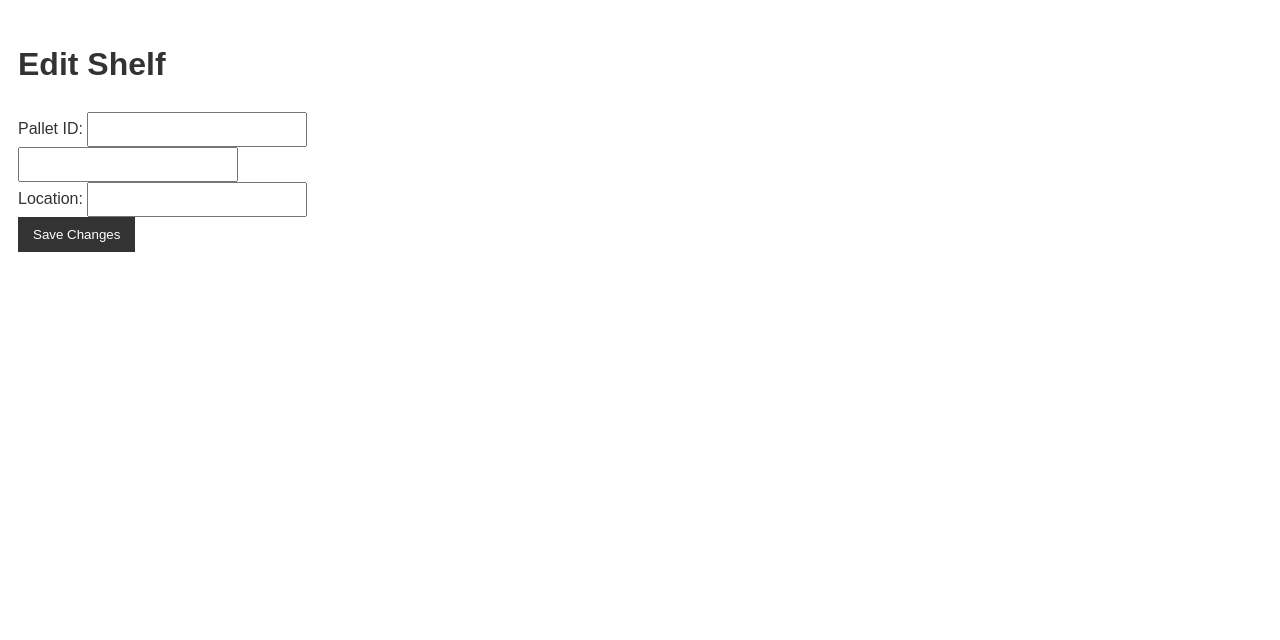
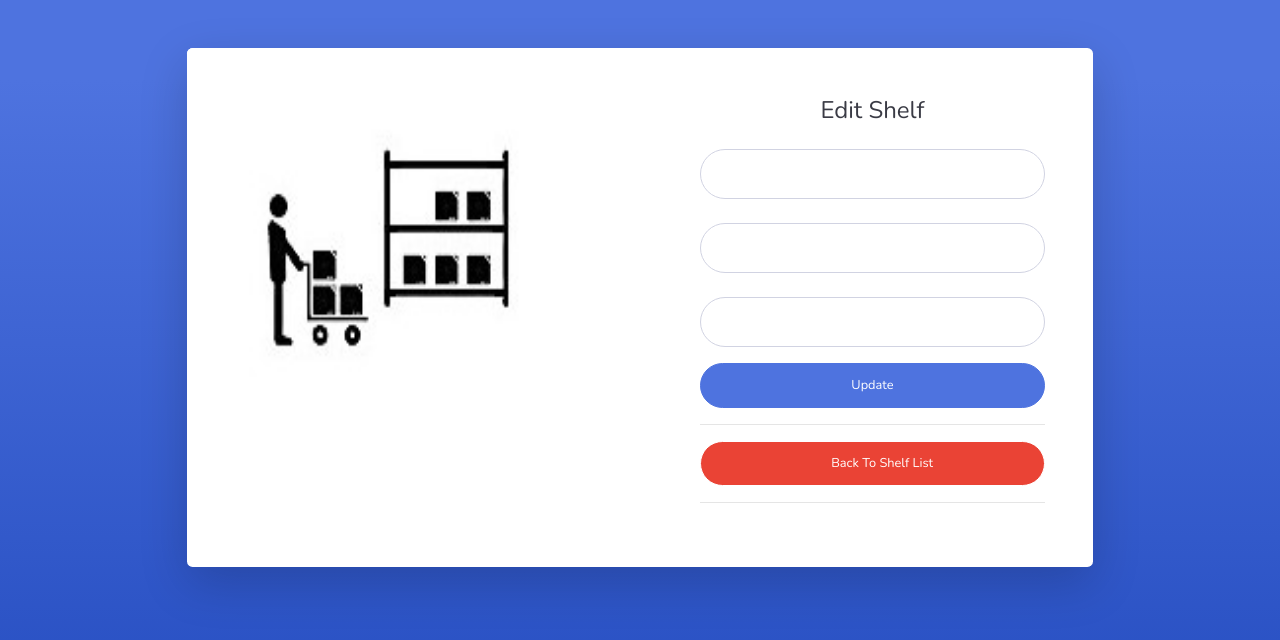
Before and after one commit to AeroWatchDkIT/AdminViewPy, a Flask app: page /editShelf/1 in a window 1280 px wide. Shown: the top 640 px of the page. Run offline with Flask 3, Linux system fonts and the light colour scheme; the visitor is signed in with stand-in values (Sample User, id 1); data that the repository does not hold is empty; some libraries are stand-ins or nearby versions.

Commit message:
:art: Fixed Styling on EditShelves

```diff
--- a/templates/editPallet.html
+++ b/templates/editPallet.html
@@ -84,5 +84,4 @@
     <script src="{{url_for('static', filename='bootstrap/vendor/chart.js/Chart.min.js')}}"></script>
     <!-- Page level custom scripts -->
 </body>
-<body>
 </html>
--- a/templates/editShelf.html
+++ b/templates/editShelf.html
@@ -3,23 +3,85 @@
 <head>
     <meta charset="UTF-8">
     <meta name="viewport" content="width=device-width, initial-scale=1.0">
-    <link rel="stylesheet" href="{{ url_for('static', filename='css/style.css') }}">
+    <link rel="stylesheet" href="{{ url_for('static', filename='bootstrap/css/sb-admin-2.css') }}">
+    <link rel="stylesheet" href="{{ url_for('static', filename='bootstrap/vendor/fontawesome-free/css/all.min.css') }}">
+    <link rel="stylesheet" href="{{ url_for('static', filename='bootstrap/css/sb-admin-2.min.css') }}">
+    <link href="https://fonts.googleapis.com/css?family=Nunito:200,200i,300,300i,400,400i,600,600i,700,700i,800,800i,900,900i" rel="stylesheet">
+    <link rel="icon" href="{{url_for('static', filename='bootstrap/img/PalletSync2Logo.jpg')}}" type="image/x-icon" />
     <title>Edit Shelf</title>
 </head>
-<body>
-    <h1>Edit Shelf</h1>
-    <form action="/editShelf/{{ shelf.id }}" method="POST">
-        <label for="palletId">Pallet ID:</label>
-        <input type="text" id="id" name="id" value="{{ shelf.id }}" readonly>
-        <br>
+<body class="bg-gradient-primary">
+    <!-- Include Bootstrap JS and jQuery -->
+    <script src="https://code.jquery.com/jquery-3.5.1.slim.min.js"></script>
+    <script src="https://cdn.jsdelivr.net/npm/@popperjs/core@2.5.3/dist/umd/popper.min.js"></script>
+    <script src="https://maxcdn.bootstrapcdn.com/bootstrap/4.5.2/js/bootstrap.min.js"></script>
 
-        <input type="text" id="palletId" name="palletId" value="{{ shelf.palletId }}">
-        <br>
+    <!-- Include your validation.js script -->
+    <script src="{{ url_for('static', filename='js/validation.js') }}"></script>
 
-        <label for="location">Location:</label>
-        <input type="text" id="location" name="location" value="{{ shelf.location }}" required>
-        <br>
-        <button type="submit">Save Changes</button>
-    </form>
+
+    <div class="container">
+
+        <!-- Outer Row -->
+        <div class="row justify-content-center">
+
+            <div class="col-xl-10 col-lg-12 col-md-9">
+
+                <div class="card o-hidden border-0 shadow-lg my-5">
+                    <div class="card-body p-0">
+                        <!-- Nested Row within Card Body -->
+                        <div class="row">
+                            <div class="col-lg-6 d-none d-lg-block">
+                                <img src="{{url_for('static', filename='bootstrap/img/PalletSync2Logo.jpg')}}" alt="PalletSync Logo" width="400" height="400">
+                            </div>
+                            <div class="col-lg-6">
+                                <div class="p-5">
+                                    <div class="text-center">
+                                        <h1 class="h4 text-gray-900 mb-4">Edit Shelf</h1>
+                                    </div>
+                                    <form action="/editShelf/{{ shelf.id }}" method="POST" class="user">
+                                        <div class="form-group">
+                                            <input type="hidden" name="_method" value="PUT">  <!-- This is for using PUT in Flask -->
+                                            <input type="text" id="id" name="id" class="form-control form-control-user"
+                                                value="{{shelf.id}}" required>
+                                        </br>
+                                            <input type="text" id="palletId" name="palletId" class="form-control form-control-user"
+                                                value="{{shelf.palletId}}" required>
+                                    </br>
+                                            <input type="text" id="location" name="location" class="form-control form-control-user"
+                                                value="{{shelf.location}}" required>
+                                        </div>
+                                        <button type="submit" class="btn btn-primary btn-user btn-block">
+                                            Update
+                                        </button>
+                                        <hr>
+                                        <a href="{{ url_for('shelves') }}" class="btn btn-google btn-user btn-block">
+                                            <i class="fab fa-fw"></i> Back To Shelf List
+                                        </a>
+                                    </form>
+                                    <hr>
+                                </div>
+                            </div>
+                        </div>
+                    </div>
+                </div>
+
+            </div>
+
+        </div>
+
+    </div>
+
+    <script src="{{ url_for('static', filename='bootstrap/vendor/jquery/jquery.min.js') }}"></script>
+    <!-- Bootstrap core JavaScript-->
+    <script src="{{ url_for('static', filename='bootstrap/vendor/jquery/jquery.min.js') }}"></script>
+    <script src="{{ url_for('static', filename='bootstrap/vendor/bootstrap/js/bootstrap.bundle.min.js') }}"></script>
+    <!-- Core plugin JavaScript-->
+    <script src="{{url_for('static', filename='bootstrap/vendor/jquery-easing/jquery.easing.min.js')}}"></script>
+    <!-- Custom scripts for all pages-->
+    <script src="{{url_for('static', filename='bootstrap/js/sb-admin-2.min.js')}}"></script>
+    <!-- Page level plugins -->
+    <script src="{{url_for('static', filename='bootstrap/vendor/chart.js/Chart.min.js')}}"></script>
+    <!-- Page level custom scripts -->
 </body>
 </html>
```
